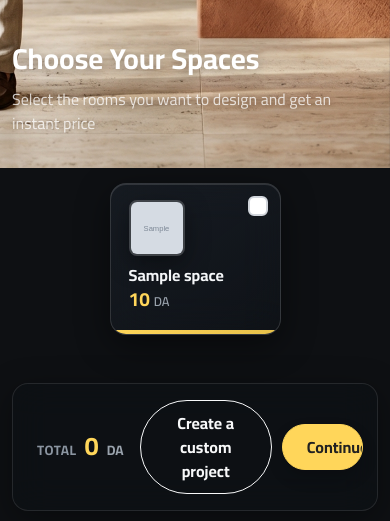
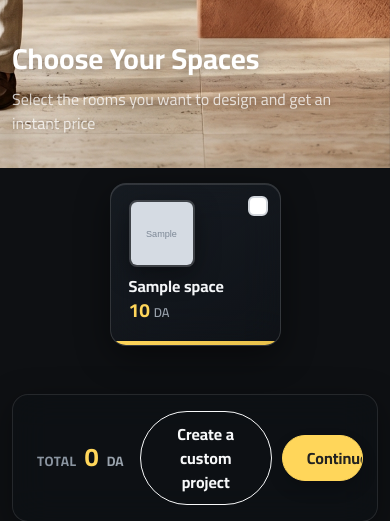
Before and after one commit to amraoui-mo7amed/loft-design-services, a Django app: page / in a window 390 px wide. Shown: the part 676-1197 px from the top of the page. Run offline with Django 5.2, Linux system fonts and the light colour scheme; tables that the repository leaves empty hold one stand-in row (values such as "Sample post"); grey boxes marked "Sample" are stand-in pictures; some libraries are stand-ins or nearby versions.

Commit message:
style: update space card image dimensions for responsive design

```diff
--- a/frontend/static/css/home.css
+++ b/frontend/static/css/home.css
@@ -310,8 +310,8 @@ body.landing-page .space-card-title {
 }
 
 .space-card-img {
-    width: 56px;
-    height: 56px;
+     width: 50%;
+    aspect-ratio: 1 / 1;
     flex-shrink: 0;
     border-radius: 8px;
     overflow: hidden;
```
